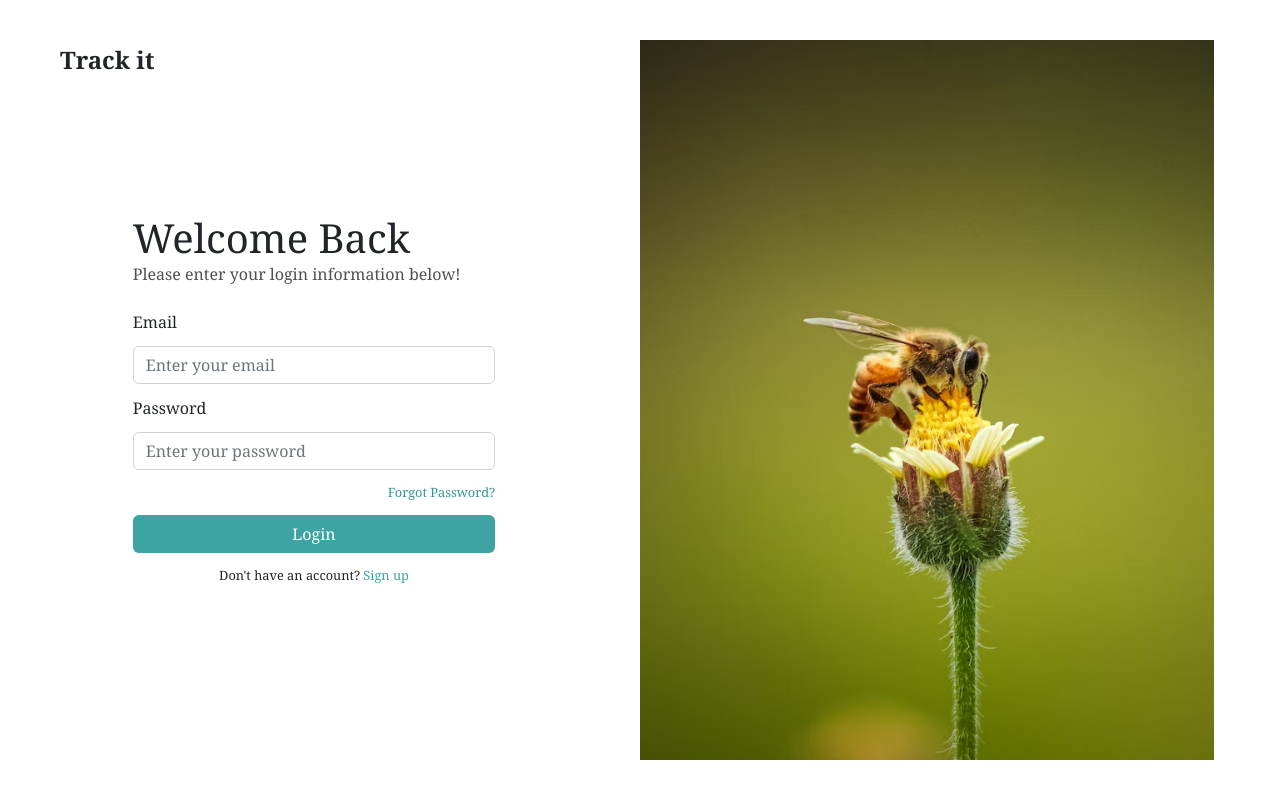
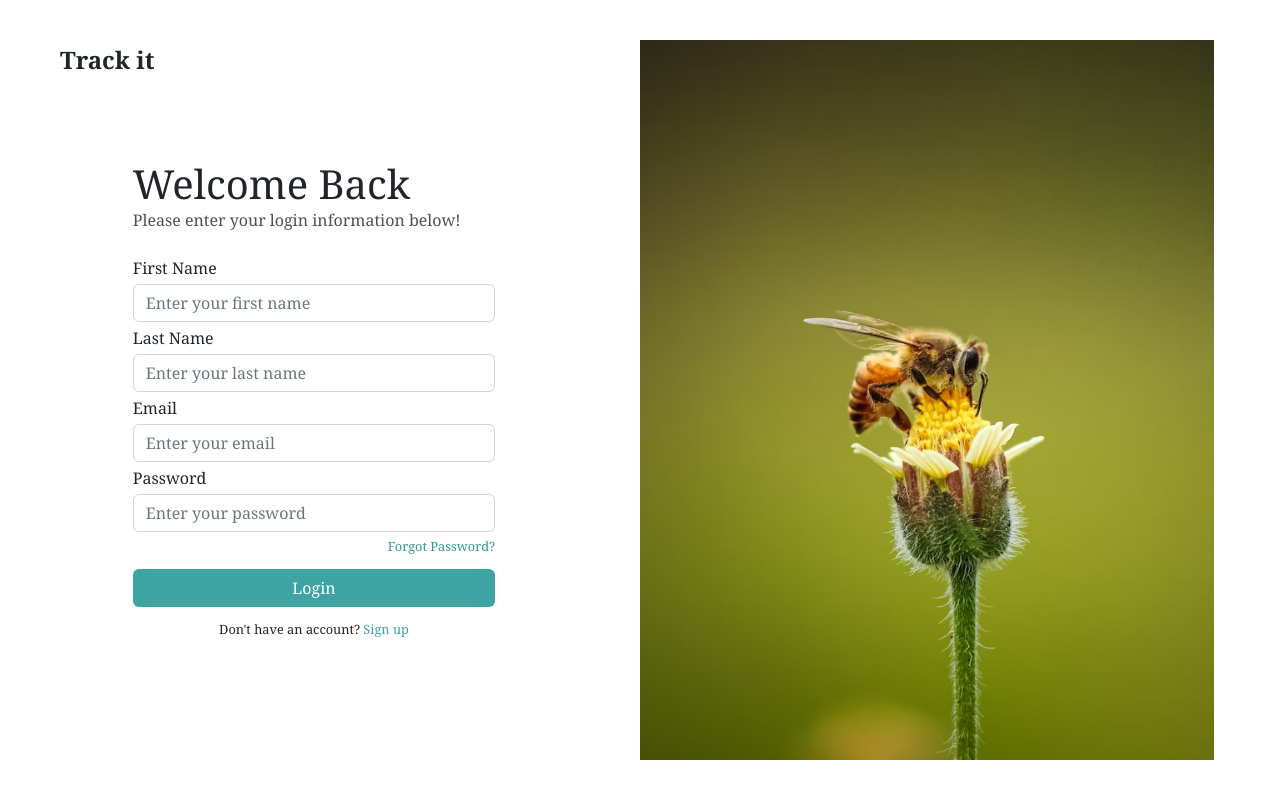
Before and after one commit to UC-data-tracking/frontend-repo, a React (Create React App) app: page /sign-up in a window 1280 px wide. Shown: the top 798 px of the page. Built offline with nearby package versions, Linux system fonts and the light colour scheme.

Commit message:
Fix issue with images not displaying.

```diff
--- a/src/components/login/Login.js
+++ b/src/components/login/Login.js
@@ -2,7 +2,6 @@ import React from 'react';
 import { Link } from 'react-router-dom';
 import Dashboard from '../dashboard/Dashboard';
 import './Login.css';
-import BeeImg from '../assets/bee-on-flower.avif';
 
 function Login(props) {
 	return (
@@ -52,7 +51,7 @@ function Login(props) {
 				<div className='img-container col d-flex align-items-center'>
 					<img
 						className='bee-on-flower-img'
-						src={BeeImg}
+						src={require('../assets/bee-on-flower.avif')}
 						alt='Bee on a flower'
 					/>
 				</div>
--- a/src/components/sign-up/Sign_up.js
+++ b/src/components/sign-up/Sign_up.js
@@ -1,6 +1,5 @@
 import React from 'react';
 import { Link } from 'react-router-dom'
-import BeeImg from '../assets/bee-on-flower.avif';
 
 function Sign_up(props) {
     return (
@@ -16,7 +15,19 @@ function Sign_up(props) {
 										Please enter your login information below!
 									</p>
 								</div>
-								<div className='flex-column d-flex justify-content-center gap-3 w-100 mb-3'>
+								<div className='flex-column d-flex justify-content-center gap-2 w-100 mb-3'>
+									<span>First Name</span>
+									<input
+										type='text'
+										placeholder='Enter your first name'
+										className='form-control'
+									/>
+									<span>Last Name</span>
+									<input
+										type='text'
+										placeholder='Enter your last name'
+										className='form-control'
+									/>
 									<span>Email</span>
 									<input
 										type='text'
@@ -52,7 +63,7 @@ function Sign_up(props) {
 					<div className='img-container col d-flex align-items-center'>
 						<img
 							className='bee-on-flower-img'
-							src={BeeImg}
+							src={require('../assets/bee-on-flower.avif')}
 							alt='Bee on a flower'
 						/>
 					</div>
```
